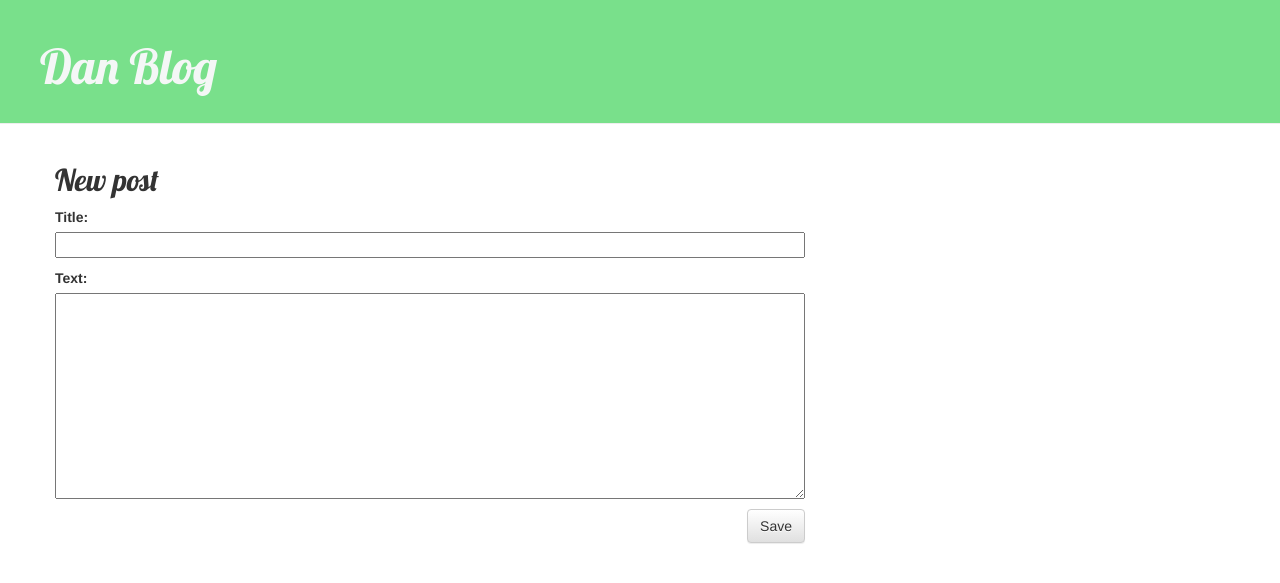
After one commit to danbianchin/my-first-blog, a Django app: page /post/new/ in a window 1280 px wide. The commit adds this page. Shown: the top 583 px of the page. Run offline with Django 3.2, Linux system fonts and the light colour scheme; some libraries are stand-ins or nearby versions.

Commit message:
Added views to create/edit blog post inside the site.

```diff
--- /dev/null
+++ b/blog/forms.py
@@ -0,0 +1,9 @@
+from django import forms
+
+from .models import Post
+
+class PostForm(forms.ModelForm):
+
+    class Meta:
+        model = Post
+        fields = ('title', 'text',)
--- a/blog/templates/blog/base.html
+++ b/blog/templates/blog/base.html
@@ -2,6 +2,7 @@
 <html>
 
 <head>
+
     <link href="//fonts.googleapis.com/css?family=Lobster&subset=latin,latin-ext" rel="stylesheet" type="text/css">
     <link rel="stylesheet" href="//maxcdn.bootstrapcdn.com/bootstrap/3.2.0/css/bootstrap.min.css">
     <link rel="stylesheet" href="//maxcdn.bootstrapcdn.com/bootstrap/3.2.0/css/bootstrap-theme.min.css">
@@ -11,7 +12,10 @@
 
 <body>
     <div class="page-header">
-        <h1><a href="/">Django Girls Blog</a></h1>
+        {% if user.is_authenticated %}
+        <a href="{% url 'post_new' %}" class="top-menu"><span class="glyphicon glyphicon-plus"></span></a>
+        {% endif %}
+        <h1><a href="/">Dan Blog</a></h1>
     </div>
 
 
--- a/blog/templates/blog/post_detail.html
+++ b/blog/templates/blog/post_detail.html
@@ -7,6 +7,10 @@
         {{ post.published_date }}
     </div>
     {% endif %}
+    {% if user.is_authenticated %}
+    <a class="btn btn-default" href="{% url 'post_edit' pk=post.pk %}"><span
+            class="glyphicon glyphicon-pencil"></span></a>
+    {% endif %}
     <h2>{{ post.title }}</h2>
     <p>{{ post.text|linebreaksbr }}</p>
 </div>
--- /dev/null
+++ b/blog/templates/blog/post_edit.html
@@ -0,0 +1,9 @@
+{% extends 'blog/base.html' %}
+
+{% block content %}
+    <h2>New post</h2>
+    <form method="POST" class="post-form">{% csrf_token %}
+        {{ form.as_p }}
+        <button type="submit" class="save btn btn-default">Save</button>
+    </form>
+{% endblock %}
--- a/blog/urls.py
+++ b/blog/urls.py
@@ -4,4 +4,6 @@ from . import views
 urlpatterns = [
     path('', views.post_list, name='post_list'),
     path('post/<int:pk>/', views.post_detail, name='post_detail'),
+    path('post/new/', views.post_new, name='post_new'),
+    path('post/<int:pk>/edit/', views.post_edit, name='post_edit'),
 ]
--- a/blog/views.py
+++ b/blog/views.py
@@ -1,6 +1,7 @@
-from django.shortcuts import render, get_object_or_404
+from django.shortcuts import render, get_object_or_404, redirect
 from django.utils import timezone
 from .models import Post
+from .forms import PostForm
 
 def post_list(request):
     posts = Post.objects.filter(published_date__lte=timezone.now()).order_by('published_date')
@@ -9,3 +10,30 @@ def post_list(request):
 def post_detail(request, pk):
     post = get_object_or_404(Post, pk=pk)
     return render(request, 'blog/post_detail.html', {'post': post})
+
+def post_new(request):
+    if request.method == "POST":
+        form = PostForm(request.POST)
+        if form.is_valid():
+            post = form.save(commit=False)
+            post.author = request.user
+            post.published_date = timezone.now()
+            post.save()
+            return redirect('post_detail', pk=post.pk)
+    else:
+        form = PostForm()
+    return render(request, 'blog/post_edit.html', {'form': form})
+
+def post_edit(request, pk):
+        post = get_object_or_404(Post, pk=pk)
+        if request.method == "POST":
+            form = PostForm(request.POST, instance=post)
+            if form.is_valid():
+                post = form.save(commit=False)
+                post.author = request.user
+                post.published_date = timezone.now()
+                post.save()
+                return redirect('post_detail', pk=post.pk)
+        else:
+            form = PostForm(instance=post)
+        return render(request, 'blog/post_edit.html', {'form': form})
```
Lines whose indentation alone changed are shown as unchanged.
